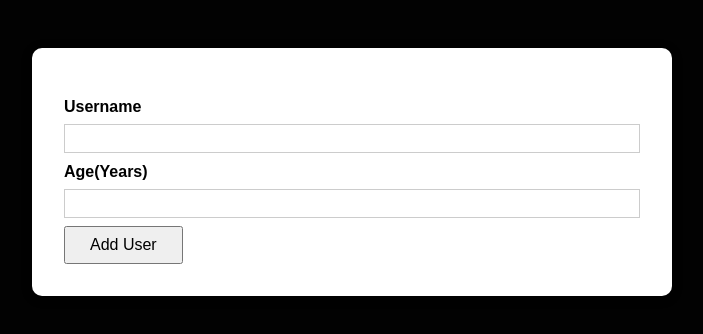
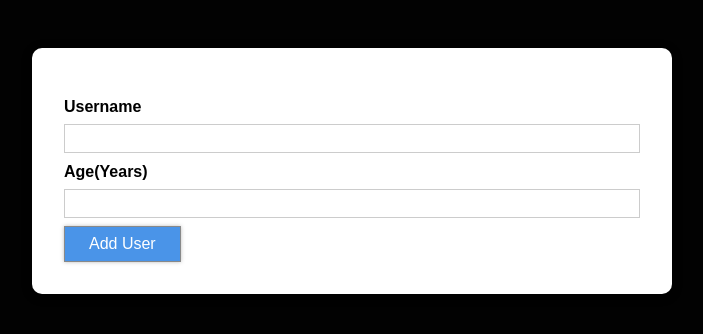
Before and after one commit to DygelnyyKirill/React-App, a React (Create React App) app: page / in a window 1280 px wide. Shown: the top 334 px of the page, without its empty margins (288-991 px from the left). Built offline with nearby package versions, Linux system fonts and the light colour scheme.

Commit message:
Start Project

```diff
--- a/src/UI/Button.css
+++ b/src/UI/Button.css
@@ -1,5 +1,28 @@
 .button {
-    /* width: 100%; */
+    width: 100%;
     font: inherit;
     padding: 0.5rem 1.5rem;
+    border: 1px solid #888989;
+    color: white;
+    background-color: #4a94e8;
+    box-shadow: 0 0 4px rgba(0,0,0,0.26);
+    cursor: pointer;
 }
+
+.button:focus {
+    outline: none;
+}
+
+.button:hover,
+.button:active {
+    background-color: #4a94e8;
+    border-color: #4a94e8;
+    box-shadow: 0 0 8px rgba(0,0,0,0.26);
+}
+
+
+@media (min-width: 768px) {
+    .button {
+      width: auto;
+    }
+}
--- a/src/components/UserNameInput.js
+++ b/src/components/UserNameInput.js
@@ -11,7 +11,7 @@ const UserNameInput = props => {
                 <input type="text" />
 
                 <label>Age(Years)</label>
-                <input type="text" />
+                <input type="number" />
             </div>
             <Button type="submit">Add User</Button>
         </form>
```
Also changed, not shown: package.json (+14 -1 lines).
